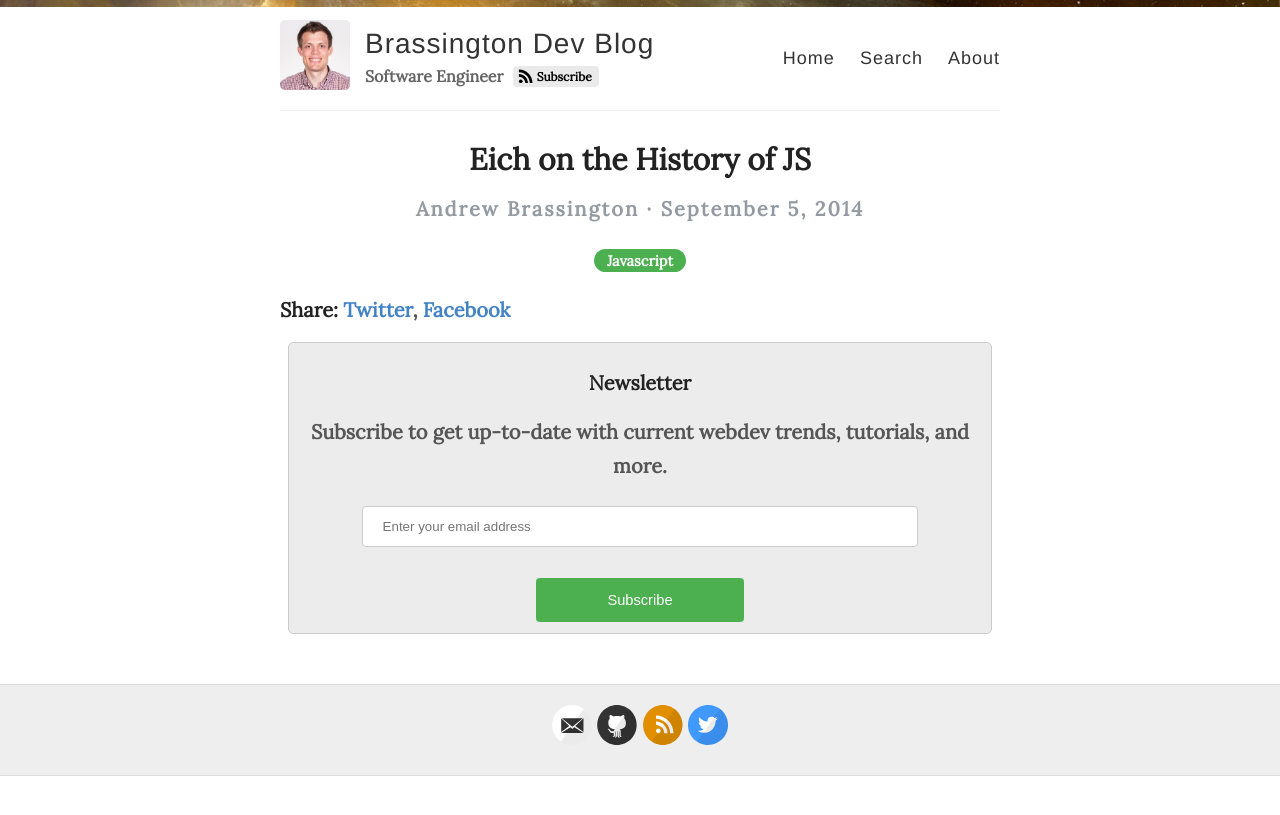
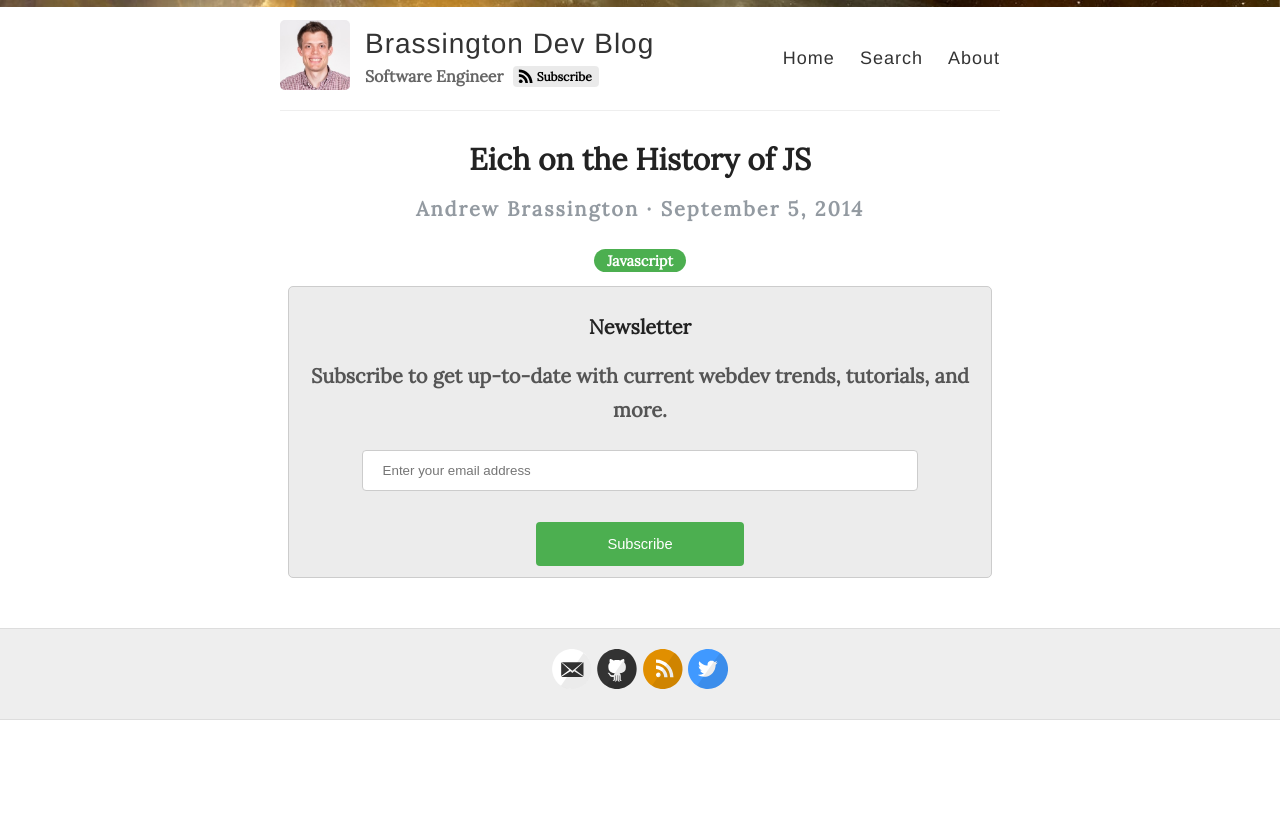
Before and after one commit to machineloop/brassington.dev, a Jekyll site: the page built from _posts/2014-09-05-brendan-eich-js-history.md, in a window 1280 px wide. Shown: the top 815 px of the page. Built offline with Jekyll 4.4.1, drawn with Linux system fonts in a browser that asks for light colours.

Commit message:
Update post.html

```diff
--- a/_layouts/post.html
+++ b/_layouts/post.html
@@ -27,14 +27,6 @@
     {{ content }}
   </div>
 
-  <div>
-    <p><span class="share-box">Share:</span> <a href="http://twitter.com/share?text={{ page.title }}&url={{site.url}}{{page.url}}" target="_blank">Twitter</a>, <a href="https://www.facebook.com/sharer.php?u={{site.url}}{{page.url}}" target="_blank">Facebook</a></p>
-  </div>
-
-  <!--<div class="date">
-    Written on {{ page.date | date: "%B %e, %Y" }}
-  </div>-->
-
   <form class="tinyletterForm" action="https://tinyletter.com/brassingtondev" method="post" target="popupwindow" onsubmit="window.open('https://tinyletter.com/brassingtondev', 'popupwindow', 'scrollbars=yes,width=800,height=600');return true">
     <h3>Newsletter</h3>
     <p><label for="tlemail">Subscribe to get up-to-date with current webdev trends, tutorials, and more.</label></p>
```
